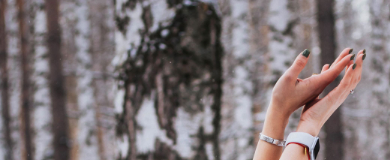
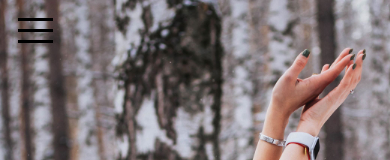
Before and after one commit to aleksnvkznsk/Photographer-Vladimir-Gutsalo, a Next.js app: page / in a window 390 px wide. Shown: the top 160 px of the page. Built offline with nearby package versions, Linux system fonts and the light colour scheme.

Commit message:
create navbar

```diff
--- a/app/page.tsx
+++ b/app/page.tsx
@@ -6,11 +6,13 @@
 import Explanation from "@/components/explanation";
 import Services from "@/components/services";
 import Footer from "@/components/footer";
+import NavBar from "@/components/navbar";
 
 export default function Page() {
   return (
     <>
       <Header />
+      <NavBar />
       <Intro />
       <About />
       <Portfolio />
--- /dev/null
+++ b/components/navbar.tsx
@@ -0,0 +1,34 @@
+"use client";
+import '@/styles/navbar.scss'
+import { useState } from 'react';
+
+const NavBar = () => {
+
+    const [open, setOpen] = useState(false);
+
+    return (
+        <div className="container">
+            <div className="menuOpen" onClick={() => setOpen(prev => !prev)}>
+                <div className="bar1"></div>
+                <div className="bar2"></div>
+                <div className="bar3"></div>
+            </div>
+                {
+                    open && (
+                        <div className="container__nav" onClick={() => setOpen(prev => !prev)}>
+
+                                <a className="container__nav__href" href="#home">Главная</a>
+
+                                <a className="container__nav__href" href="#">Обо мне</a>
+
+                                <a className="container__nav__href" href="#">Портфолио</a>
+
+                                <a className="container__nav__href" href="#">Прайс</a>
+                        </div>
+                    )
+                }
+        </div>
+    )
+}
+
+export default NavBar;
--- /dev/null
+++ b/styles/navbar.scss
@@ -0,0 +1,42 @@
+@media (max-width:1000px) {
+    .container {
+        position: fixed;
+        z-index: 100;
+
+        &__nav {
+            position: fixed;
+            display: flex;
+            flex-direction: column;
+            width: 100%;
+            height: 100vh;
+            z-index: 100;
+            background-color: black;
+            justify-content: center;
+            text-align: center;
+
+            &__href {
+                color: white;
+                text-decoration: none;
+                font-family: 'Inter', sans-serif;
+                font-size: 18px;
+                font-weight: 200;
+                margin: 20px;
+            }
+        }
+    }
+
+    .menuOpen {
+        position: fixed;
+        top: 10px;
+        left: 10px;
+    }
+
+    .bar1,
+    .bar2,
+    .bar3 {
+        width: 35px;
+        height: 3px;
+        background-color: #000000;
+        margin: 8px;
+    }
+}
```
